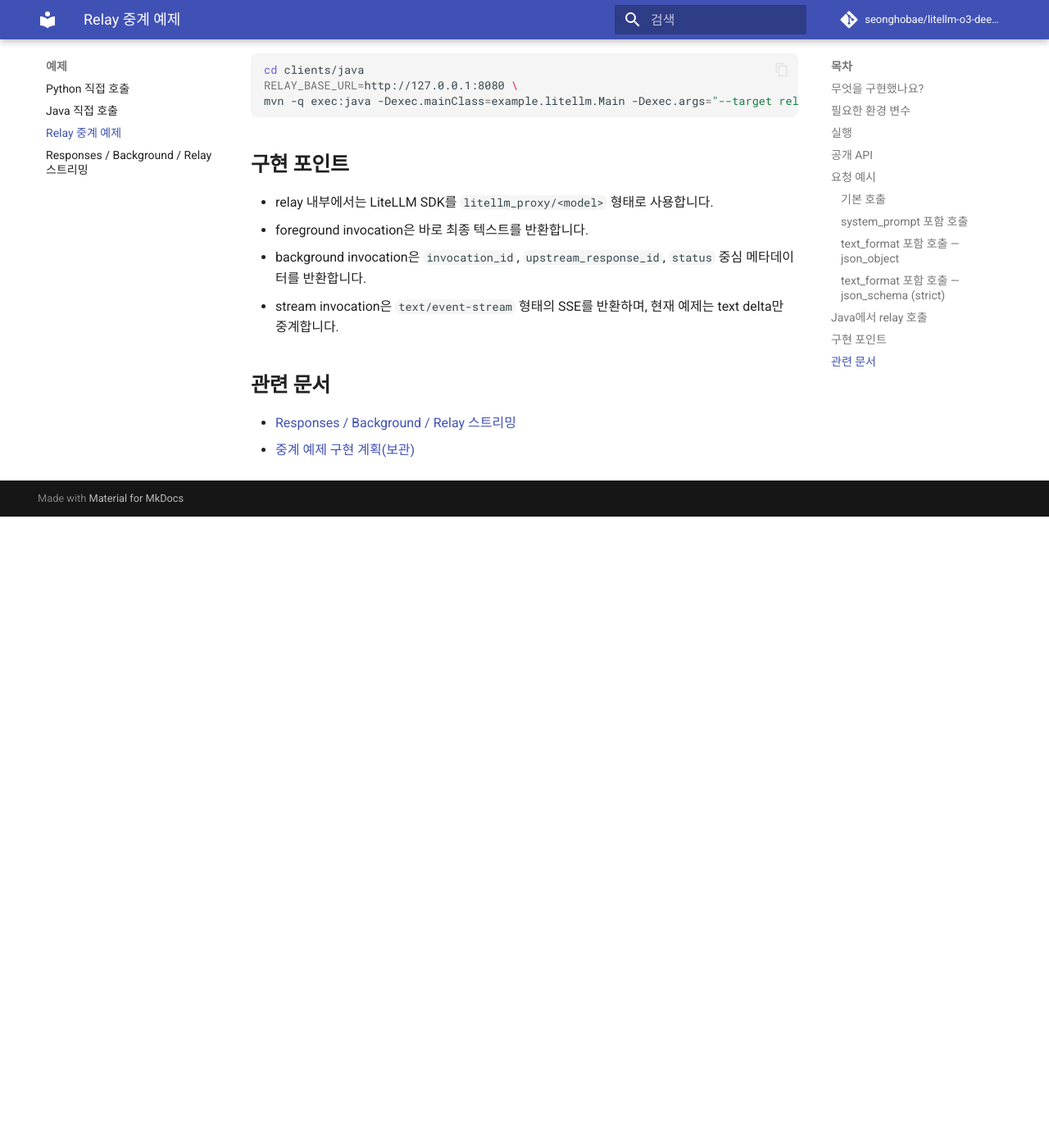
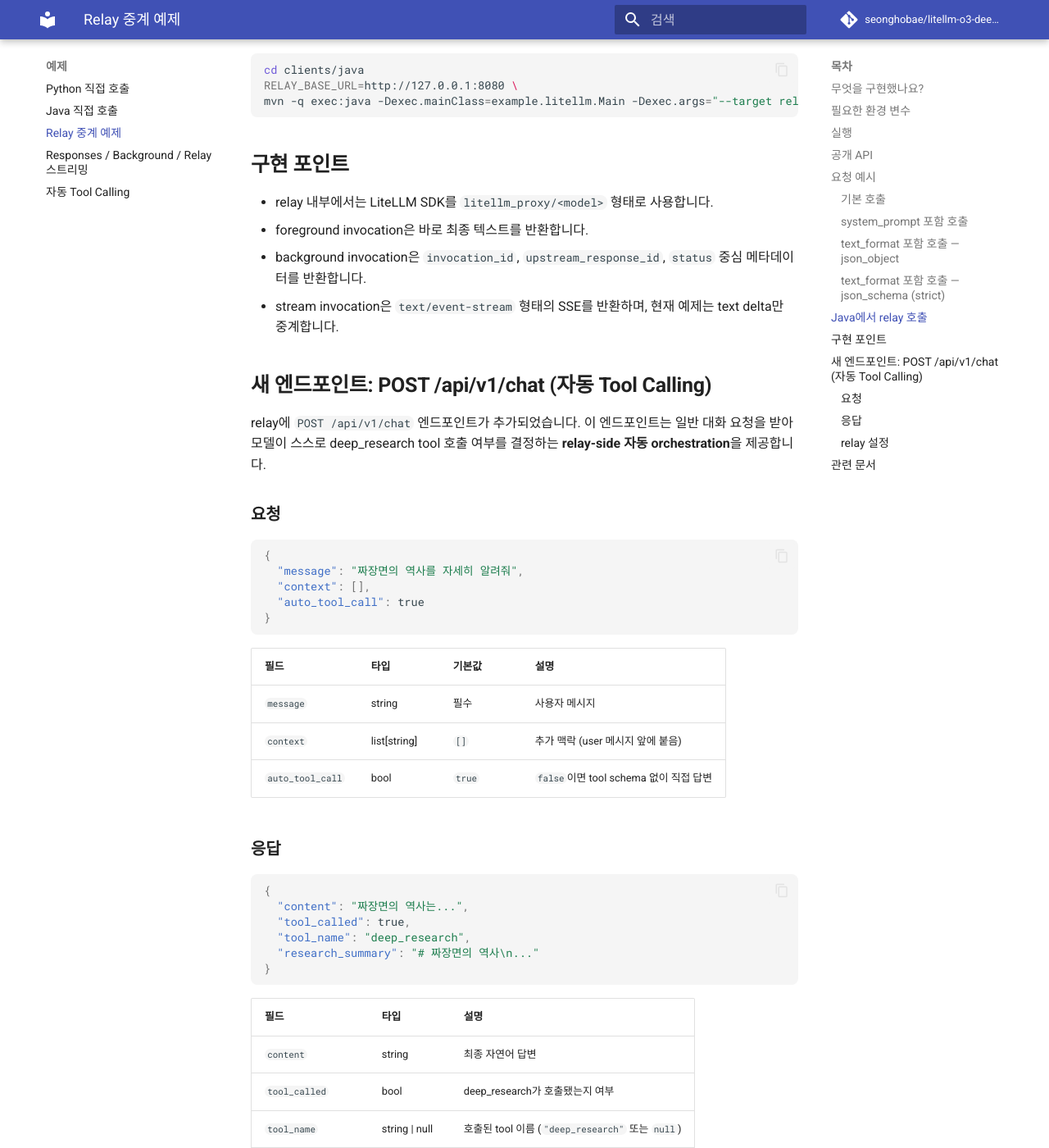
Before and after one commit to seonghobae/litellm-o3-deep-research-rest-examples, an MkDocs documentation site: the page built from docs/ko/relay-example.md, in a window 1280 px wide and 1400 px high, scrolled down 4014 px. Shown: the whole window at 82% size. Built offline with MkDocs 1.6.1 and Material for MkDocs 9.7.7, drawn with Linux system fonts in a browser that asks for light colours; comment, search, counter and statistics services are not loaded; before the commit the page ends 4644 px from its top, so only the background shows below that; some of the changed text lies outside the part shown.

Commit message:
docs: add auto tool-calling guide (section 13 + standalone page) and Responses API eval script

````diff
--- a/docs/ko/relay-example.md
+++ b/docs/ko/relay-example.md
@@ -167,7 +167,56 @@ mvn -q exec:java -Dexec.mainClass=example.litellm.Main -Dexec.args="--target rel
 - background invocation은 `invocation_id`, `upstream_response_id`, `status` 중심 메타데이터를 반환합니다.
 - stream invocation은 `text/event-stream` 형태의 SSE를 반환하며, 현재 예제는 text delta만 중계합니다.
 
+## 새 엔드포인트: POST /api/v1/chat (자동 Tool Calling)
+
+relay에 `POST /api/v1/chat` 엔드포인트가 추가되었습니다. 이 엔드포인트는 일반 대화 요청을 받아 모델이 스스로 deep_research tool 호출 여부를 결정하는 **relay-side 자동 orchestration**을 제공합니다.
+
+### 요청
+
+```json
+{
+  "message": "짜장면의 역사를 자세히 알려줘",
+  "context": [],
+  "auto_tool_call": true
+}
+```
+
+| 필드 | 타입 | 기본값 | 설명 |
+|------|------|--------|------|
+| `message` | string | 필수 | 사용자 메시지 |
+| `context` | list[string] | `[]` | 추가 맥락 (user 메시지 앞에 붙음) |
+| `auto_tool_call` | bool | `true` | `false`이면 tool schema 없이 직접 답변 |
+
+### 응답
+
+```json
+{
+  "content": "짜장면의 역사는...",
+  "tool_called": true,
+  "tool_name": "deep_research",
+  "research_summary": "# 짜장면의 역사\n..."
+}
+```
+
+| 필드 | 타입 | 설명 |
+|------|------|------|
+| `content` | string | 최종 자연어 답변 |
+| `tool_called` | bool | deep_research가 호출됐는지 여부 |
+| `tool_name` | string \| null | 호출된 tool 이름 (`"deep_research"` 또는 `null`) |
+| `research_summary` | string \| null | deep_research의 실제 연구 결과 요약 |
+
+### relay 설정
+
+```bash
+LITELLM_CHAT_MODEL=gpt-4o \  # function calling orchestration 모델
+LITELLM_MODEL=o3-deep-research \  # 실제 deep research 모델
+uv run python -m litellm_relay
+```
+
+자세한 내용은 [자동 Tool Calling 가이드](auto-toolcalling.md)를 참고하세요.
+
 ## 관련 문서
 
 - [Responses / Background / Relay 스트리밍](responses-guide.md)
 - [중계 예제 구현 계획(보관)](relay-toolcalling-plan.md)
+- [자동 Tool Calling 가이드](auto-toolcalling.md)
--- a/mkdocs.yml
+++ b/mkdocs.yml
@@ -29,6 +29,7 @@ nav:
       - Java 직접 호출: ko/java-example.md
       - Relay 중계 예제: ko/relay-example.md
       - Responses / Background / Relay 스트리밍: ko/responses-guide.md
+      - 자동 Tool Calling: ko/auto-toolcalling.md
   - 참고:
       - 통합 매뉴얼: ko/manual.md
       - FAQ: ko/faq.md
````
Also changed, not shown: docs/ko/auto-toolcalling.md (added, +351 -0 lines), docs/ko/manual.md (+45 -0 lines).
